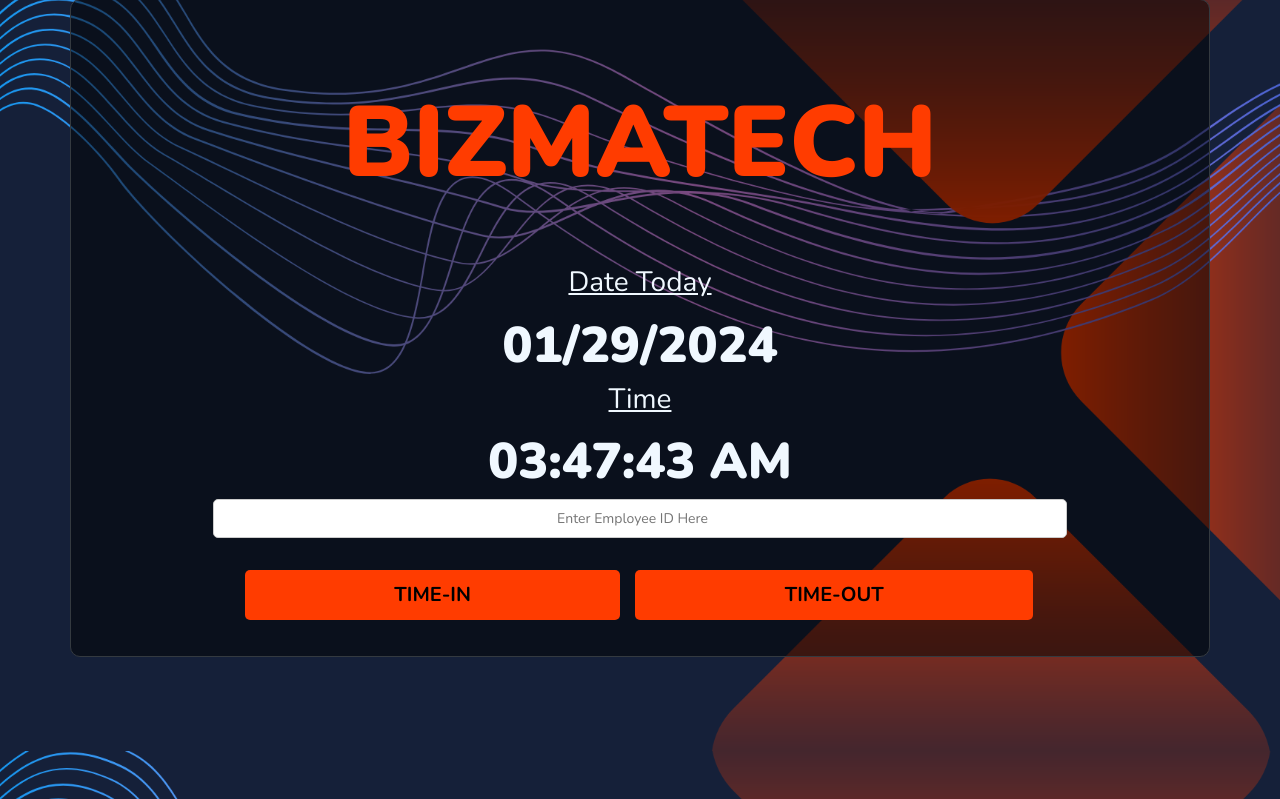
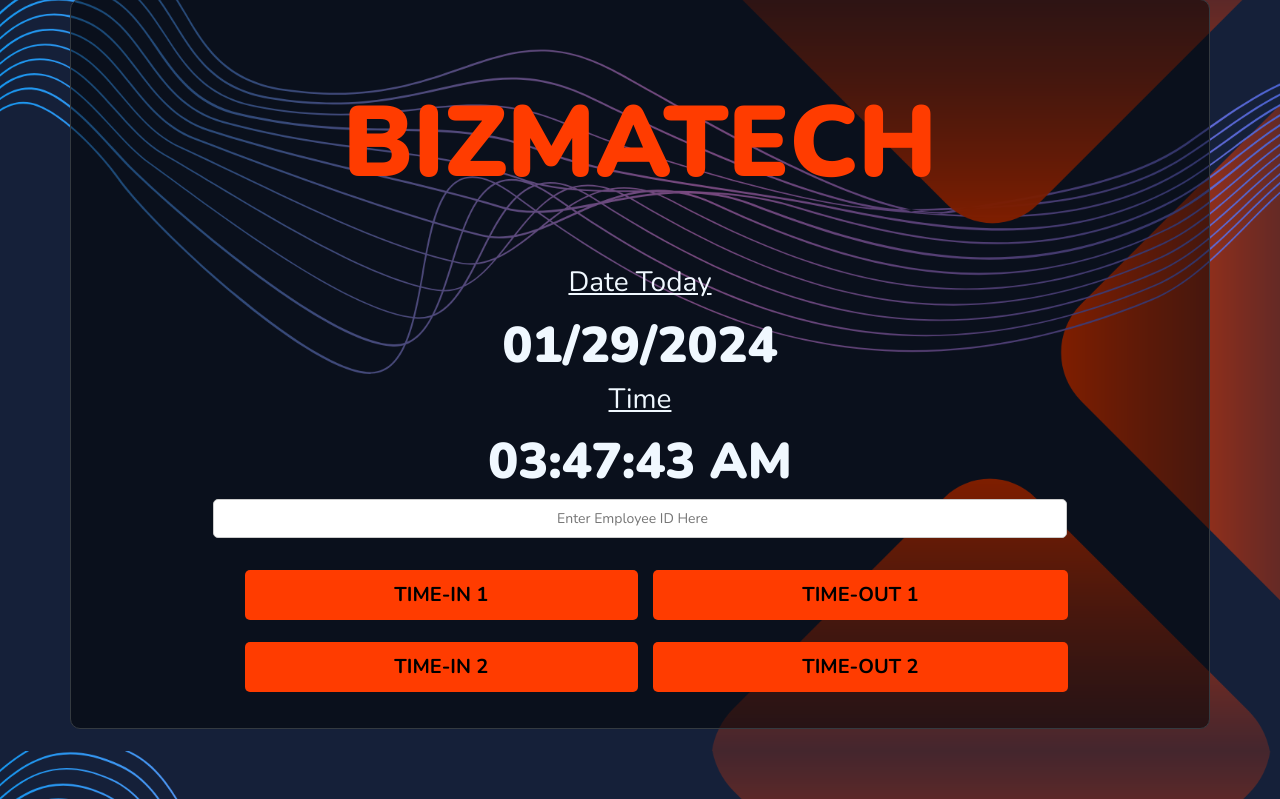
Before and after one commit to mariannejordan20/DTR2, a PHP site: page /Employee_Attendance/ in a window 1280 px wide. Shown: the part 49-848 px from the top of the page. Run offline with PHP 8.4, Linux system fonts and the light colour scheme; some libraries are stand-ins or nearby versions.

Commit message:
Update index.php

```diff
--- a/index.php
+++ b/index.php
@@ -95,11 +95,14 @@
         </div>
       </div>
       <div class="row mb-3">
-        <div class="col-lg-12">
-          <button type="button" id="btnTimeIn" name="btnTimeIn" class="btn-In buttons">TIME-IN</button>
-          <button type="button" id="btnTimeOut" name="btnTimeOut" class="btn-Out buttons">TIME-OUT</button>
-        </div>
-      </div>
+    <div class="col-lg-12">
+        <button type="button" id="btnTimeIn1" name="btnTimeIn1" class="btn-In buttons">TIME-IN 1</button>
+        <button type="button" id="btnTimeOut1" name="btnTimeOut1" class="btn-Out buttons">TIME-OUT 1</button>
+        <button type="button" id="btnTimeIn2" name="btnTimeIn2" class="btn-In buttons">TIME-IN 2</button>
+        <button type="button" id="btnTimeOut2" name="btnTimeOut2" class="btn-Out buttons">TIME-OUT 2</button>
+    </div>
+</div>
+
   </div>
   <script src="myStyles/JS/indexJS.js"></script>
   <script src="myStyles/JS/dntJS.js"></script>
@@ -117,47 +120,6 @@
     <script src="myStyles/JS/chart-area-demo.js"></script>
     <script src="myStyles/JS/chart-pie-demo.js"></script>
     <script src="//cdn.jsdelivr.net/npm/sweetalert2@10"></script>
-    <!-- Add your new script for SweetAlert messages -->
-    <script>
-      document.addEventListener('DOMContentLoaded', function () {
-        document.getElementById('btnTimeIn').addEventListener('click', function () {
-          var userId = document.getElementById('textBoxUserID').value.trim();
-          if (userId === '') {
-            Swal.fire({
-              icon: 'error',
-              title: 'Error!',
-              text: 'Please enter an Employee ID number.',
-              confirmButtonColor: '#ff3c00',
-            });
-          } else {
-            Swal.fire({
-              icon: 'success',
-              title: 'TIME-IN Successful!',
-              showConfirmButton: false,
-              timer: 1500
-            });
-          }
-        });
 
-        document.getElementById('btnTimeOut').addEventListener('click', function () {
-          var userId = document.getElementById('textBoxUserID').value.trim();
-          if (userId === '') {
-            Swal.fire({
-              icon: 'error',
-              title: 'Error!',
-              text: 'Please enter an Employee ID number.',
-              confirmButtonColor: '#ff3c00',
-            });
-          } else {
-            Swal.fire({
-              icon: 'success',
-              title: 'TIME-OUT Successful!',
-              showConfirmButton: false,
-              timer: 1500
-            });
-          }
-        });
-      });
-    </script>
 </body>
 </html>
```
